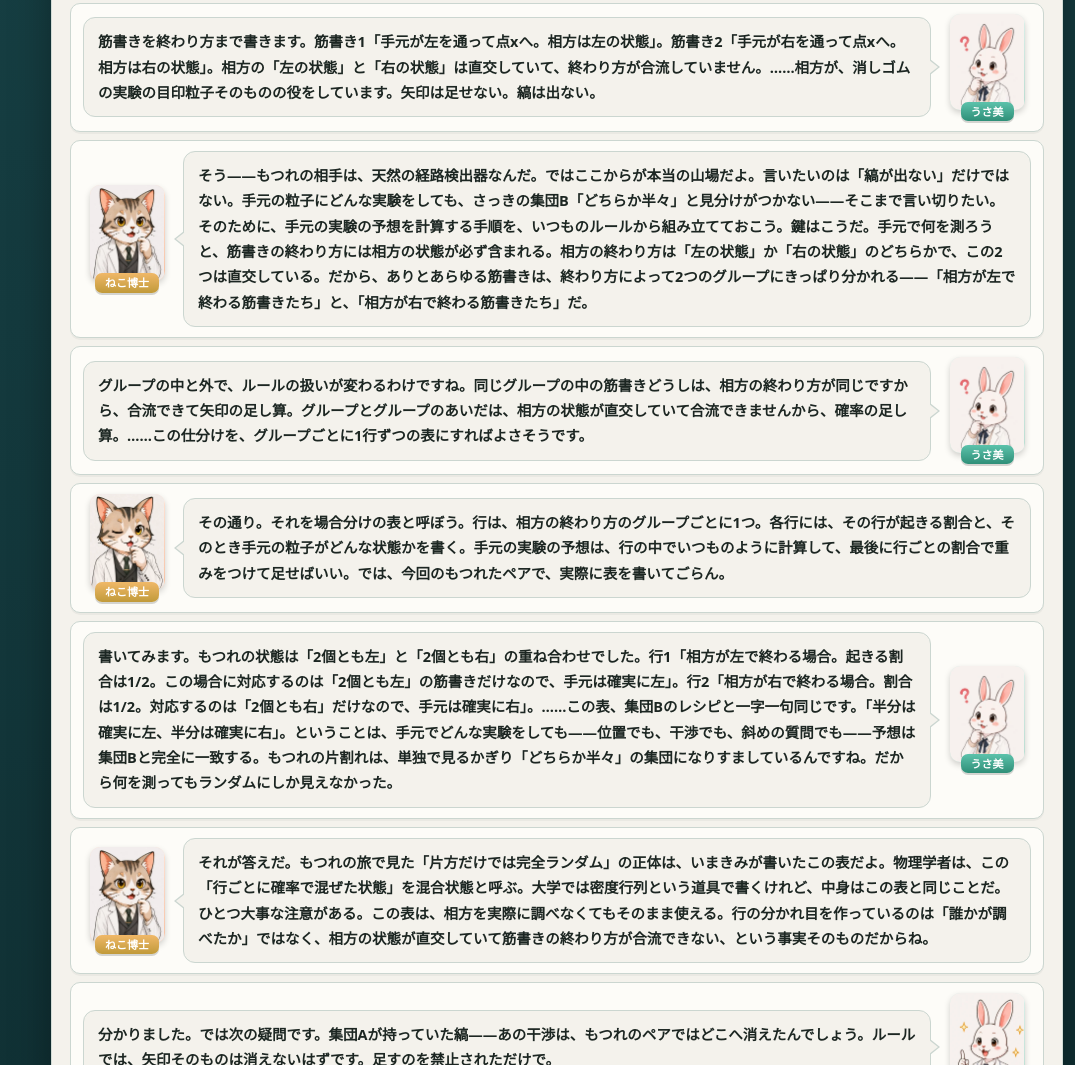
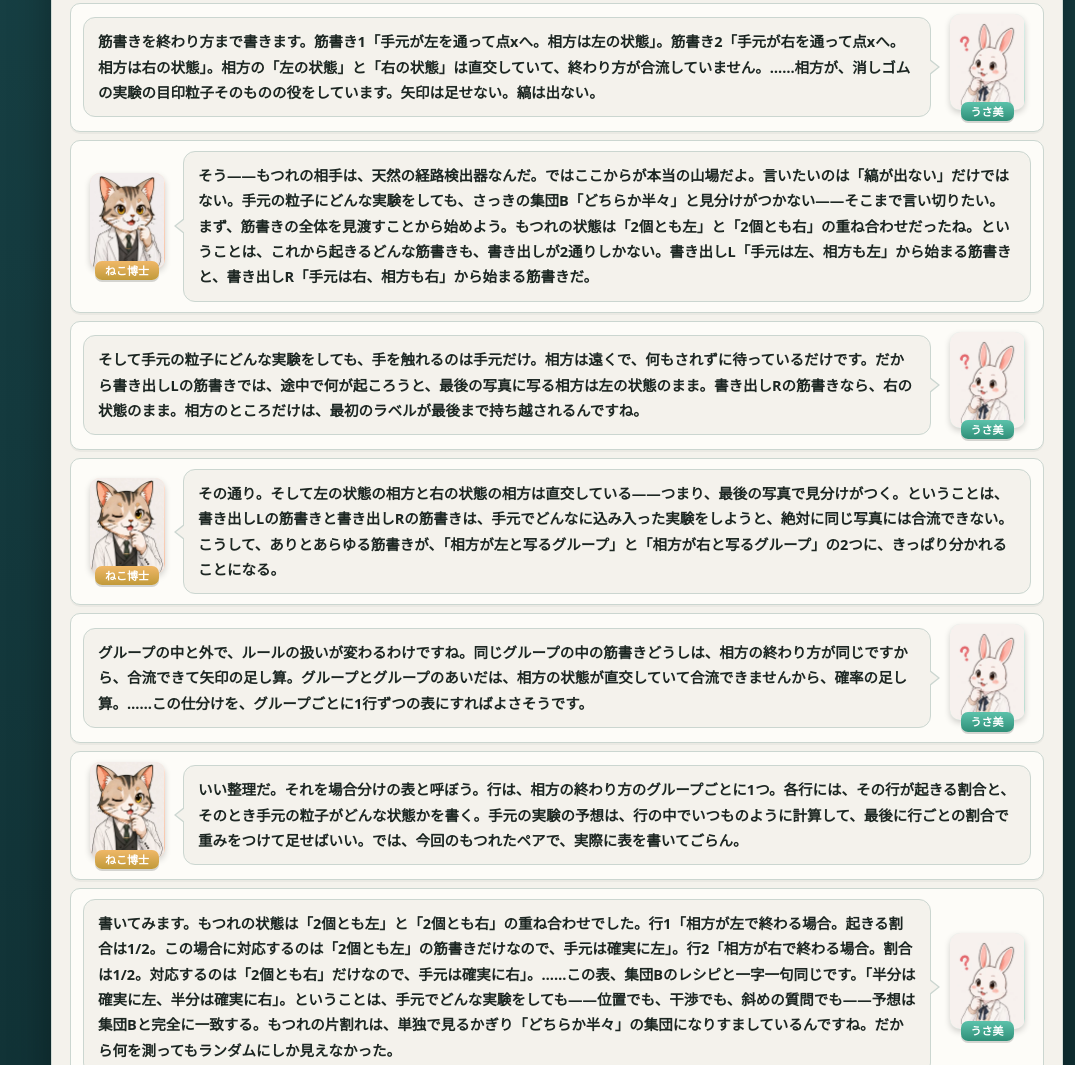
Before and after one commit to ruglerugle/decoherence-quest, a plain HTML site: page stage4.html in a window 1280 px wide. Shown: the part 1856-2921 px from the top of the page, without its empty margins (205-1280 px from the left). Drawn offline with Linux system fonts and the light colour scheme.

Commit message:
fix: 「2つのグループに分かれる」理由を3段の問答に分解
「相方の終わり方は左か右のどちらか」といきなり言うと、重ね合わせ
なのになぜ2通りに決まっているのかが飛躍になる。もつれ状態の
書き出しが2通り（L:両方左/R:両方右）しかない→手元しか触らないので
相方のラベルは最後の写真まで持ち越される→直交だから絶対に合流
できない、という順で導く問答に書き直し。

Co-Authored-By: Claude Fable 5 <noreply@anthropic.com>

```diff
--- a/stage4.html
+++ b/stage4.html
@@ -149,7 +149,21 @@
             <div class="dialog-avatar mentor"><img src="images/cat.webp" width="300" height="386" alt=""></div>
             <div class="dialog-name mentor">ねこ博士</div>
           </div>
-          <div class="dialog-bubble">そう――<strong>もつれの相手は、天然の経路検出器</strong>なんだ。ではここからが本当の山場だよ。言いたいのは「縞が出ない」だけではない。手元の粒子に<strong>どんな実験をしても</strong>、さっきの集団B「どちらか半々」と見分けがつかない――そこまで言い切りたい。そのために、手元の実験の予想を計算する手順を、いつものルールから組み立てておこう。鍵はこうだ。手元で何を測ろうと、筋書きの終わり方には<strong>相方の状態が必ず含まれる</strong>。相方の終わり方は「左の状態」か「右の状態」のどちらかで、この2つは直交している。だから、ありとあらゆる筋書きは、終わり方によって<strong>2つのグループ</strong>にきっぱり分かれる――「相方が左で終わる筋書きたち」と、「相方が右で終わる筋書きたち」だ。</div>
+          <div class="dialog-bubble">そう――<strong>もつれの相手は、天然の経路検出器</strong>なんだ。ではここからが本当の山場だよ。言いたいのは「縞が出ない」だけではない。手元の粒子に<strong>どんな実験をしても</strong>、さっきの集団B「どちらか半々」と見分けがつかない――そこまで言い切りたい。まず、筋書きの全体を見渡すことから始めよう。もつれの状態は「2個とも左」と「2個とも右」の重ね合わせだったね。ということは、これから起きるどんな筋書きも、<strong>書き出しが2通りしかない</strong>。書き出しL「手元は左、相方も左」から始まる筋書きと、書き出しR「手元は右、相方も右」から始まる筋書きだ。</div>
+        </div>
+        <div class="dialog-row right">
+          <div class="dialog-character">
+            <div class="dialog-avatar student"><img src="images/rabbitThink.webp" width="300" height="386" alt=""></div>
+            <div class="dialog-name student">うさ美</div>
+          </div>
+          <div class="dialog-bubble">そして手元の粒子にどんな実験をしても、手を触れるのは<strong>手元だけ</strong>。相方は遠くで、何もされずに待っているだけです。だから書き出しLの筋書きでは、途中で何が起ころうと、最後の写真に写る相方は<strong>左の状態のまま</strong>。書き出しRの筋書きなら、右の状態のまま。相方のところだけは、最初のラベルが最後まで持ち越されるんですね。</div>
+        </div>
+        <div class="dialog-row">
+          <div class="dialog-character">
+            <div class="dialog-avatar mentor"><img src="images/catThink.webp" width="300" height="386" alt=""></div>
+            <div class="dialog-name mentor">ねこ博士</div>
+          </div>
+          <div class="dialog-bubble">その通り。そして左の状態の相方と右の状態の相方は<strong>直交</strong>している――つまり、最後の写真で見分けがつく。ということは、書き出しLの筋書きと書き出しRの筋書きは、手元でどんなに込み入った実験をしようと、<strong>絶対に同じ写真には合流できない</strong>。こうして、ありとあらゆる筋書きが、「相方が左と写るグループ」と「相方が右と写るグループ」の2つに、きっぱり分かれることになる。</div>
         </div>
         <div class="dialog-row right">
           <div class="dialog-character">
@@ -163,7 +177,7 @@
             <div class="dialog-avatar mentor"><img src="images/catThink.webp" width="300" height="386" alt=""></div>
             <div class="dialog-name mentor">ねこ博士</div>
           </div>
-          <div class="dialog-bubble">その通り。それを<strong>場合分けの表</strong>と呼ぼう。行は、相方の終わり方のグループごとに1つ。各行には、<strong>その行が起きる割合</strong>と、<strong>そのとき手元の粒子がどんな状態か</strong>を書く。手元の実験の予想は、行の中でいつものように計算して、最後に行ごとの割合で重みをつけて足せばいい。では、今回のもつれたペアで、実際に表を書いてごらん。</div>
+          <div class="dialog-bubble">いい整理だ。それを<strong>場合分けの表</strong>と呼ぼう。行は、相方の終わり方のグループごとに1つ。各行には、<strong>その行が起きる割合</strong>と、<strong>そのとき手元の粒子がどんな状態か</strong>を書く。手元の実験の予想は、行の中でいつものように計算して、最後に行ごとの割合で重みをつけて足せばいい。では、今回のもつれたペアで、実際に表を書いてごらん。</div>
         </div>
         <div class="dialog-row right">
           <div class="dialog-character">
```
